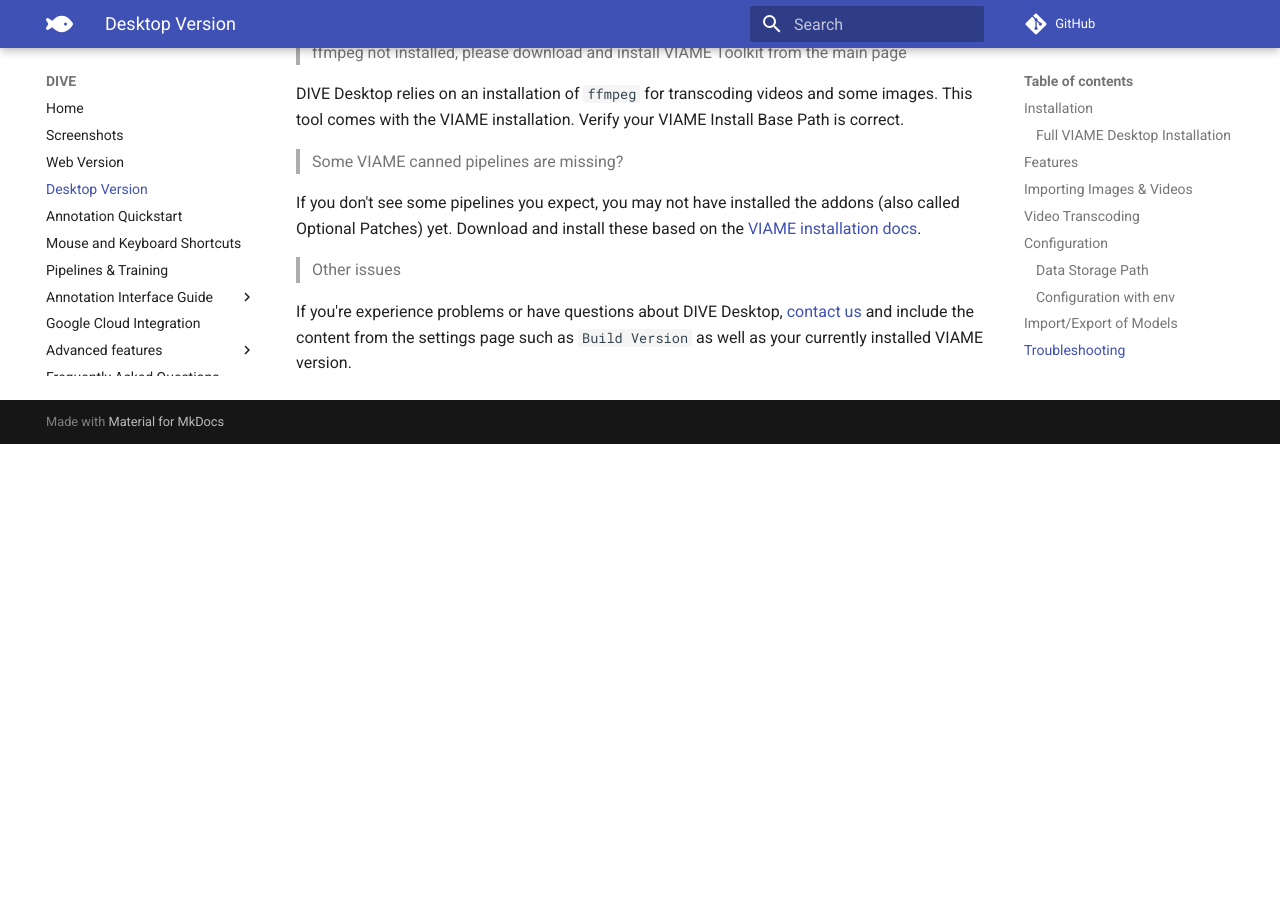
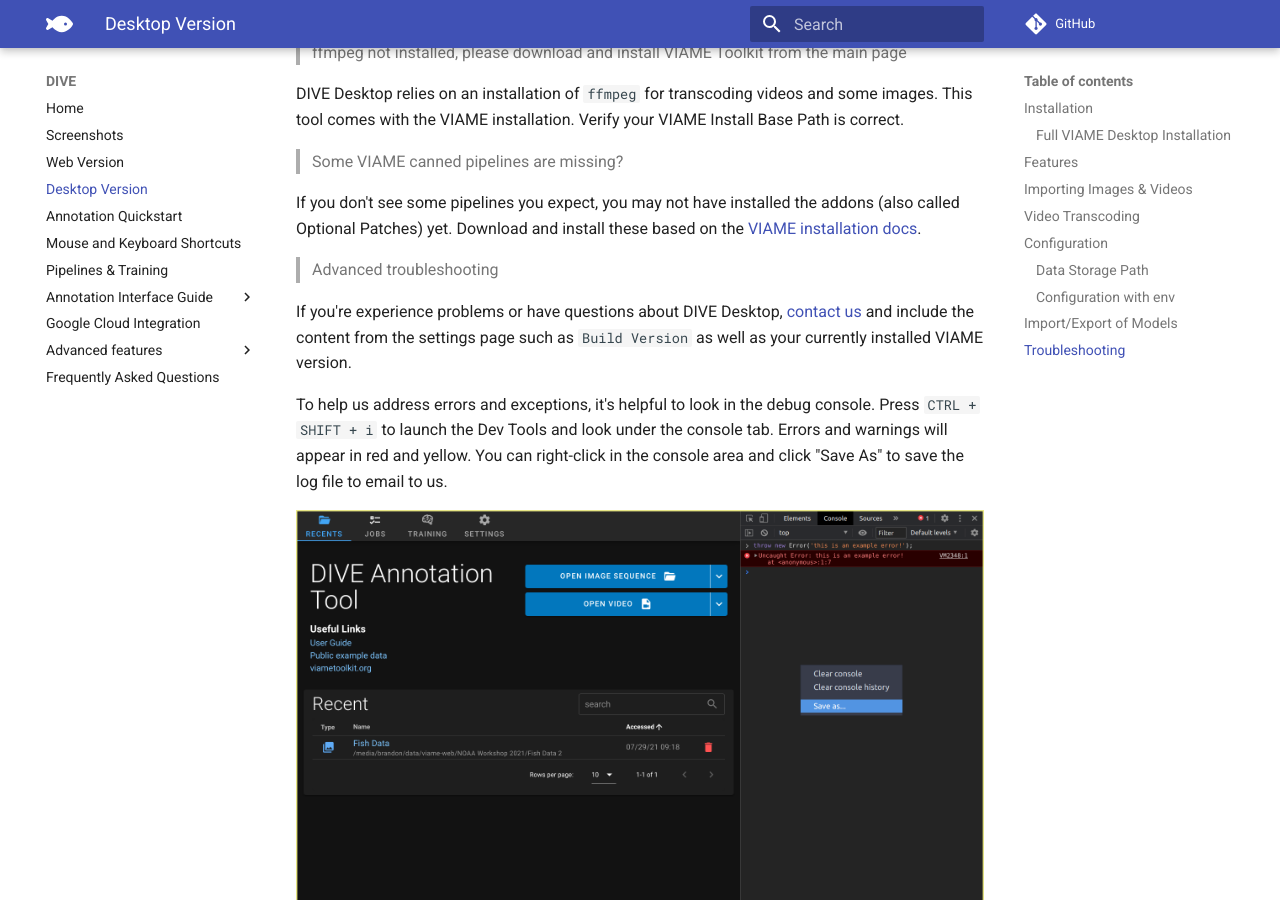
Before and after one commit to Kitware/dive, an MkDocs documentation site: the page built from docs/Dive-Desktop.md, in a window 1280 px wide and 900 px high, scrolled down 4718 px. Built offline with MkDocs 1.6.1 and Material for MkDocs 9.7.7, drawn with Linux system fonts in a browser that asks for light colours; comment, search, counter and statistics services are not loaded; before the commit the page ends 5162 px from its top, so only the background shows below that.

Commit message:
Add debugging reference

````diff
--- a/docs/Dive-Desktop.md
+++ b/docs/Dive-Desktop.md
@@ -15,7 +15,7 @@ Choose an **asset** from the list matching your operating system:
 | Windows  | .exe      | Portable executable (recommended) |
 | Windows  | .msi      | Installer file |
 | MacOS    | .dmg      | MacOS DiskImage (Intel only, M1 not supported) |
-| Linux    | .AppImage | Portable executable for all Linux platforms (recommended) |
+| Linux    | . AppImage | Portable executable for all Linux platforms (recommended) |
 | Linux    | .snap     | Ubuntu SnapCraft package |
 
 ### Full VIAME Desktop Installation
@@ -67,7 +67,7 @@ A typical data storage directory has 3 subfolders:
 
 Here's an example of structure you might find in the storage path.
 
-``` text
+```text
 VIAME_DATA
 ├── DIVE_Jobs
 │  ├── Scallop_1_scallop and flatfish_06-01-2021_11-02-11.585
@@ -132,6 +132,10 @@ DIVE Desktop relies on an installation of `ffmpeg` for transcoding videos and so
 
 If you don't see some pipelines you expect, you may not have installed the addons (also called Optional Patches) yet.  Download and install these based on the [VIAME installation docs](https://github.com/viame/VIAME#installations).
 
-> Other issues
+> Advanced troubleshooting
 
 If you're experience problems or have questions about DIVE Desktop, [contact us](index.md#get-help) and include the content from the settings page such as `Build Version` as well as your currently installed VIAME version.
+
+To help us address errors and exceptions, it's helpful to look in the debug console.  Press `CTRL + SHIFT + i` to launch the Dev Tools and look under the console tab.  Errors and warnings will appear in red and yellow.  You can right-click in the console area and click "Save As" to save the log file to email to us.
+
+![Debugging Desktop](images/General/desktop-debug.png)
````
Also changed, not shown: docs/images/General/desktop-debug.png (added).
